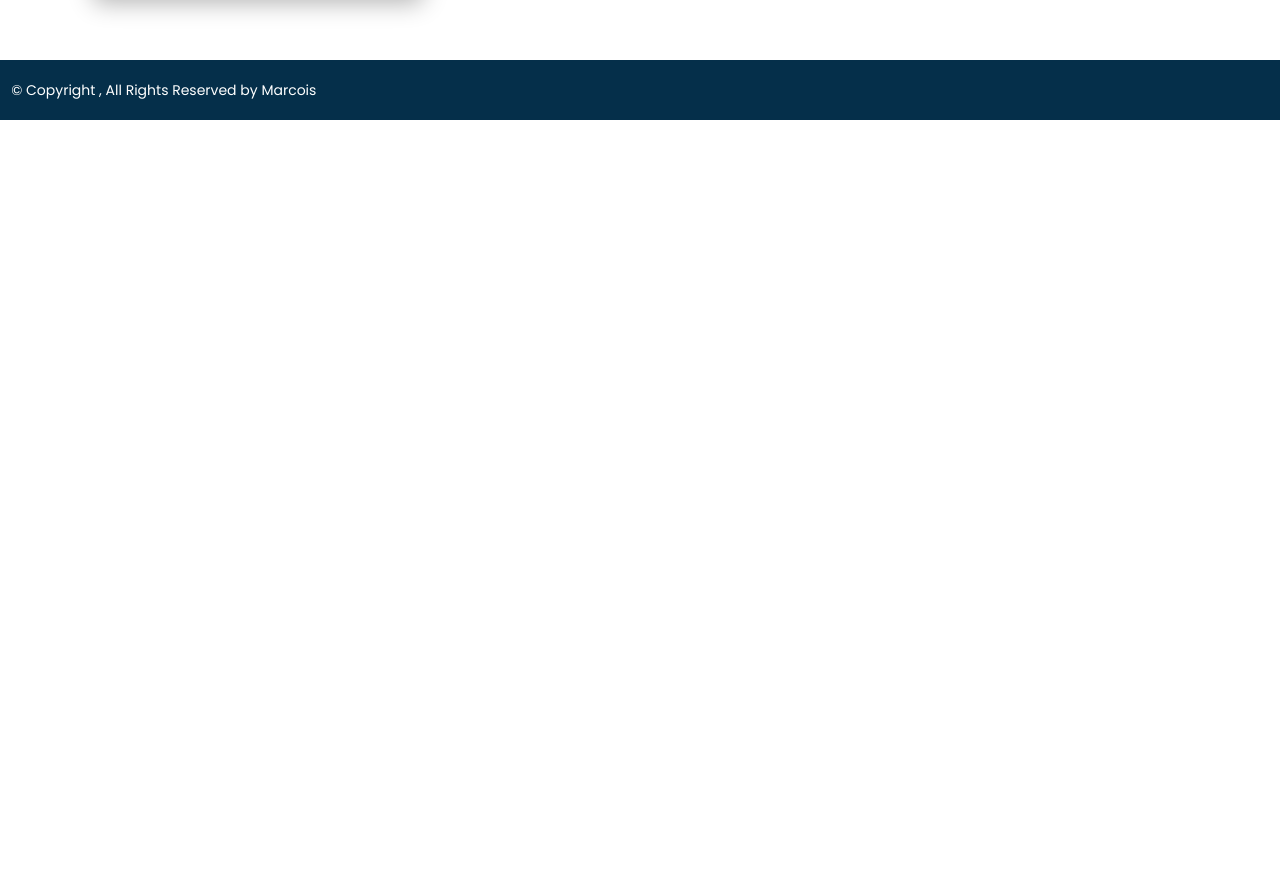
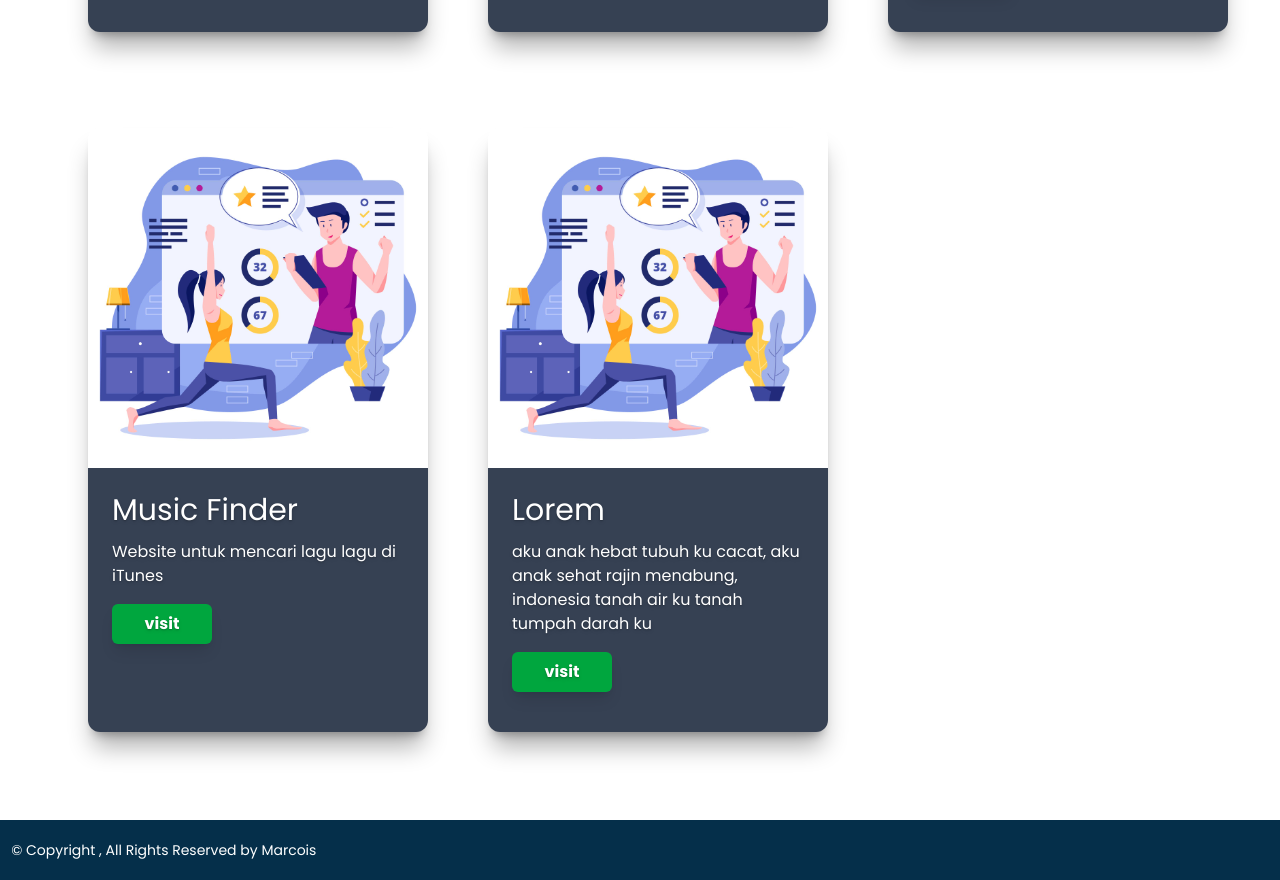
Before and after one commit to Markod1r/template-react, a React (Vite) app: page /projects in a window 1280 px wide. Shown: the part 680-1560 px from the top of the page. Before the commit the page ends 800 px from the top, so only its background shows below. Built offline with nearby package versions, Linux system fonts and the light colour scheme.

Commit message:
style: card

```diff
--- a/public/projects.json
+++ b/public/projects.json
@@ -22,5 +22,11 @@
         "image": "./example.jpg",
         "title": "Music Finder",
         "paragraph": "Website untuk mencari lagu lagu di iTunes"
+    },
+    {
+        "id": 5,
+        "image": "./example.jpg",
+        "title": "Lorem",
+        "paragraph": "aku anak hebat tubuh ku cacat, aku anak sehat rajin menabung, indonesia tanah air ku tanah tumpah darah ku"
     }
 ]
--- a/src/components/button/Button.jsx
+++ b/src/components/button/Button.jsx
@@ -1,22 +1,25 @@
 export default function Button({ text, onClick, color = "green" }) {
-	let buttonColor = "";
+	// let buttonColor = "";
 
-	switch (color) {
-		case "green":
-			buttonColor =
-				"lg:w-25 w-18 lg:h-10 h-11 bg-green-600 hover:bg-green-700 active:scale-90 active:bg-green-800 text-white lg:text-base text-xs text-shadow-md my-4 rounded-md shadow-lg";
-			break;
-		case "red":
-			buttonColor =
-				"lg:w-25 w-18 lg:h-10 h-11 bg-red-600 hover:bg-red-700 active:scale-90 active:bg-red-800 text-white lg:text-base text-xs text-shadow-md my-4 rounded-md shadow-lg";
-			break;
-		case "blue":
-			buttonColor =
-				"lg:w-25 w-18 lg:h-10 h-11 bg-blue-600 hover:bg-blue-700 active:scale-90 active:bg-blue-800 text-white lg:text-base text-xs text-shadow-md my-4 rounded-md shadow-lg";
-			break;
-	}
+	// switch (color) {
+	// 	case "green":
+	// 		buttonColor =
+	// 			"lg:w-25 w-18 lg:h-10 h-11 bg-green-600 hover:bg-green-700 active:scale-90 active:bg-green-800 text-white lg:text-base text-xs text-shadow-md my-4 rounded-md shadow-lg";
+	// 		break;
+	// 	case "red":
+	// 		buttonColor =
+	// 			"lg:w-25 w-18 lg:h-10 h-11 bg-red-600 hover:bg-red-700 active:scale-90 active:bg-red-800 text-white lg:text-base text-xs text-shadow-md my-4 rounded-md shadow-lg";
+	// 		break;
+	// 	case "blue":
+	// 		buttonColor =
+	// 			"lg:w-25 w-18 lg:h-10 h-11 bg-blue-600 hover:bg-blue-700 active:scale-90 active:bg-blue-800 text-white lg:text-base text-xs text-shadow-md my-4 rounded-md shadow-lg";
+	// 		break;
+	// }
 	return (
-		<button className={buttonColor} onClick={onClick}>
+		<button
+			className={`lg:w-25 w-18 lg:h-10 h-11 bg-${color}-600 hover:bg-${color}-700 active:scale-90 active:bg-green-800 text-white lg:text-base text-xs text-shadow-md my-4 rounded-md shadow-lg`}
+			onClick={onClick}
+		>
 			<b>{text}</b>
 		</button>
 	);
--- /dev/null
+++ b/src/components/button/LinkButton.jsx
@@ -0,0 +1,25 @@
+import { Link } from "react-router";
+
+export default function LinkButton({ text, onClick, color = "green", to }) {
+	let buttonColor = "";
+
+	switch (color) {
+		case "green":
+			buttonColor =
+				"lg:w-25 w-18 lg:h-10 h-11 bg-green-600 hover:bg-green-700 active:scale-90 active:bg-green-800 text-white lg:text-base text-xs text-shadow-md my-4 rounded-md shadow-lg";
+			break;
+		case "red":
+			buttonColor =
+				"lg:w-25 w-18 lg:h-10 h-11 bg-red-600 hover:bg-red-700 active:scale-90 active:bg-red-800 text-white lg:text-base text-xs text-shadow-md my-4 rounded-md shadow-lg";
+			break;
+		case "blue":
+			buttonColor =
+				"lg:w-25 w-18 lg:h-10 h-11 bg-blue-600 hover:bg-blue-700 active:scale-90 active:bg-blue-800 text-white lg:text-base text-xs text-shadow-md my-4 rounded-md shadow-lg";
+			break;
+	}
+	return (
+		<Link to={to} className={buttonColor} onClick={onClick}>
+			<b>{text}</b>
+		</Link>
+	);
+}
--- a/src/components/card/Card.jsx
+++ b/src/components/card/Card.jsx
@@ -6,11 +6,11 @@ export default function Card({
 	paragraph = "Lorem ipsum dolor sit, amet consectetur adipisicing elit. Maxime, similique.",
 }) {
 	return (
-		<div className="bg-sky-700 rounded-xl lg:w-85 w-70 lg:h-full h-120 shadow-xl/30 lg:m-2 m-auto text-white  text-shadow-md">
-			<img src={image} alt="" className="w-auto" />
+		<div className="bg-gray-700 rounded-xl lg:w-85 w-65 lg:h-auto h-auto shadow-xl/30 lg:m-2 m-auto text-white text-shadow-md">
+			<img src={image} alt="" className="w-auto rounded-t-lg" />
 			<div className="m-6">
-				<h1 className="text-2xl">{title}</h1>
-				<p className="text-base">{paragraph}</p>
+				<h1 className="lg:text-3xl text-2xl mb-3">{title}</h1>
+				<p className="lg:text-base text-sm">{paragraph}</p>
 				<Button text={"visit"} />
 			</div>
 		</div>
--- a/src/pages/projects/Projects.jsx
+++ b/src/pages/projects/Projects.jsx
@@ -1,26 +1,30 @@
-import { useEffect, useState } from "react";
+import { useEffect } from "react";
 import Card from "../../components/card/Card";
 import { useImmer } from "use-immer";
 
 export default function Projects() {
-	const [load, setLoad] = useState(true);
 	const [projects, setProjects] = useImmer([]);
 
 	useEffect(() => {
-		if (load) {
-			fetch("/projects.json")
-				.then((response) => response.json())
-				.then((data) => {
-					setProjects(data);
-					setLoad(false);
-				});
-		}
+		fetch("/projects.json")
+			.then((response) => response.json())
+			.then((data) => {
+				setProjects(data);
+			});
 	}, []);
 	console.log(projects);
 	return (
 		<>
 			{projects.map((data, index) => {
-				return <Card key={index} title={data.title} paragraph={data.paragraph} />;
+				return (
+					<Card
+						image={data.image}
+						key={index}
+						title={data.title}
+						paragraph={data.paragraph}
+						cardColor={`gray`}
+					/>
+				);
 			})}
 		</>
 	);
```
